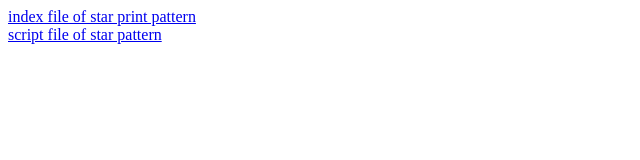
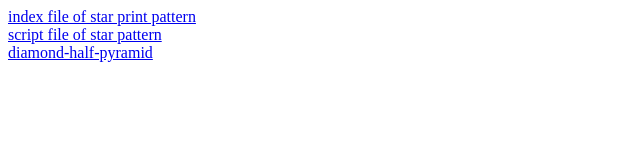
Before and after one commit to umavivekmodi/learn_js, a plain HTML site: page index.html in a window 1280 px wide. Shown: the whole page, without its empty margins (0-640 px from the left). Drawn offline with Linux system fonts and the light colour scheme.

Commit message:
update the link
18feb project link update

```diff
--- a/index.html
+++ b/index.html
@@ -7,6 +7,7 @@
 </head>
 <body>
     <a href="/date17feb25/index.html">index file of star print pattern</a><br/>
-    <a href="/date17feb25/script.js">script file of star pattern</a>
+    <a href="/date17feb25/script.js">script file of star pattern</a><br/>
+    <a href="/date18feb25/index.html">diamond-half-pyramid</a>
 </body>
 </html>
```
